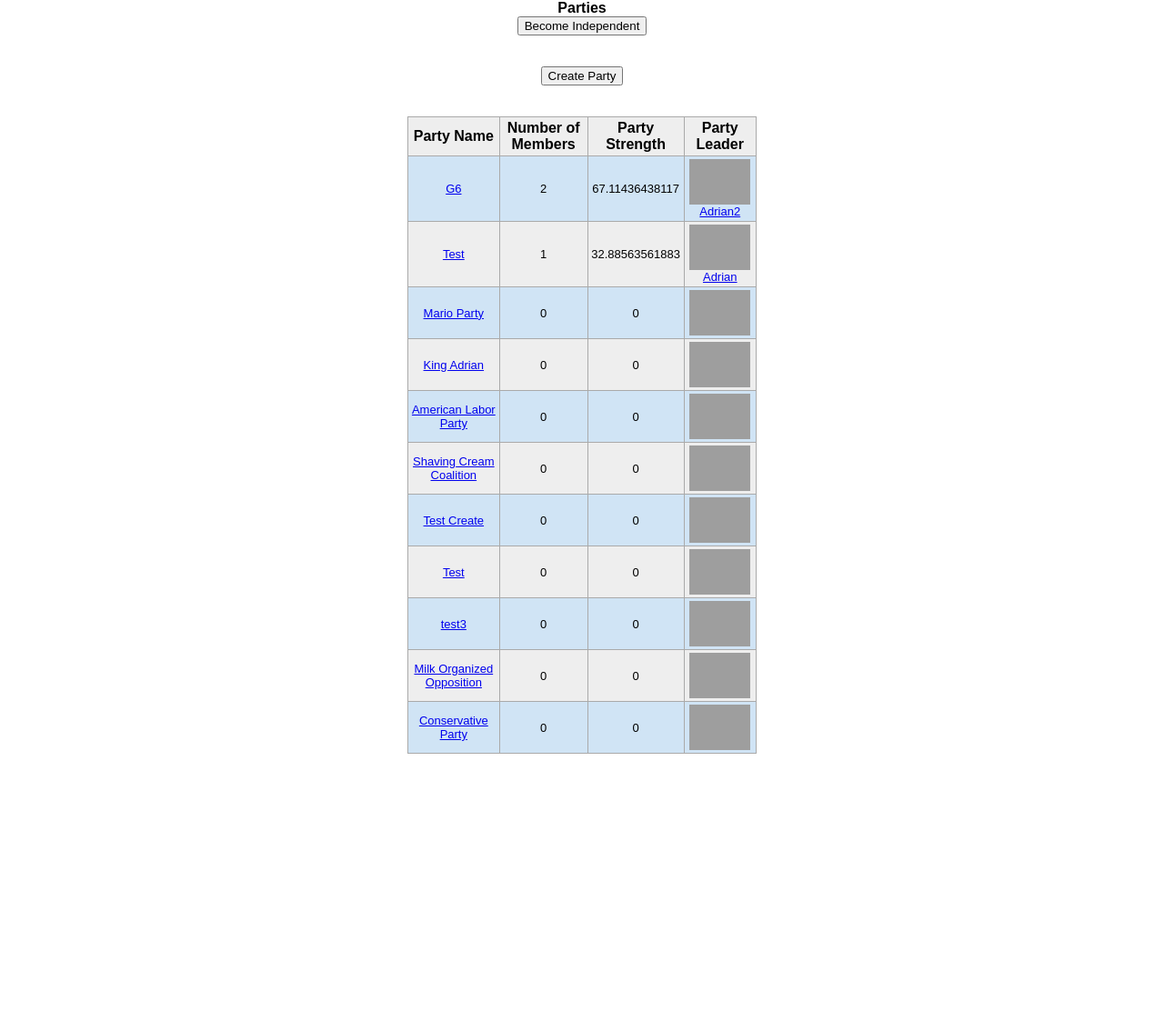
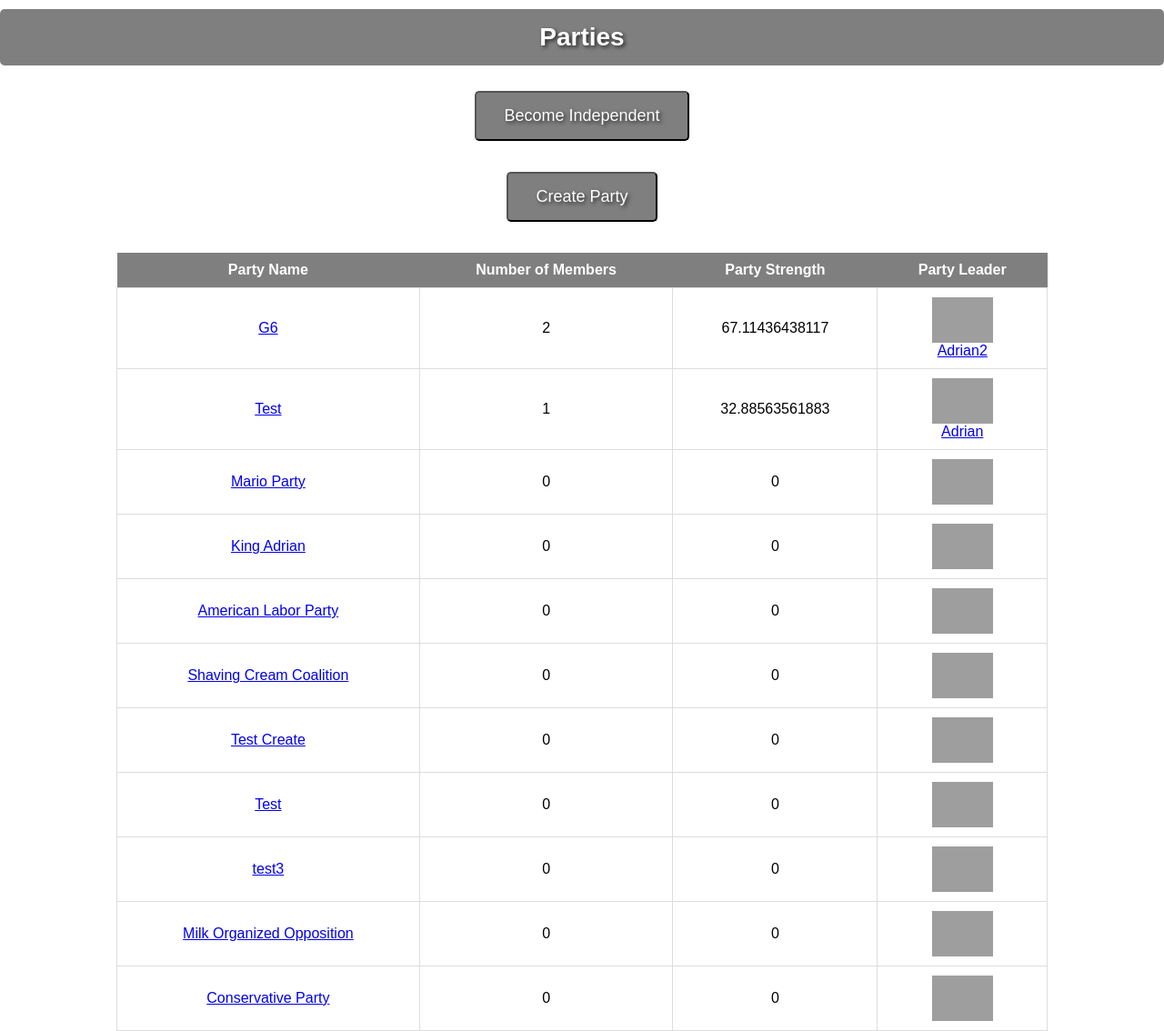
Before and after one commit to Adrianmk98/QuebecSimWebplatform, a PHP site: page /parties.php in a window 1280 px wide. Shown: the whole page at 91% size. Before the commit the page ends 829 px from the top, so only its background shows below. Run offline with PHP 8.4, Linux system fonts and the light colour scheme; data comes from the database, SQL or seed files in the repository; data that the repository does not hold is empty; grey boxes are pictures that could not be loaded.

Commit message:
-Changed table. Added style sheets

```diff
--- a/parties.php
+++ b/parties.php
@@ -13,6 +13,9 @@ $sqlhours = "UPDATE user SET hoursinactive =0 WHERE ID='$pid'";
 }
 ?>
  <meta name="viewport" content="width=device-width, initial-scale=1">
+<link rel="stylesheet" href="tableStyle.css">
+<link rel="stylesheet" href="headerStyle.css">
+<link rel="stylesheet" href="partyStyle.css">
 <style>
 
 body {
@@ -73,38 +76,22 @@ body {
   padding-left: 20px;
   padding-right: 20px;
 }
-table.blueTable {
-  border: 1px solid #1C6EA4;
-  background-color: #EEEEEE;
-  width: 30%;
-  text-align: center;
-  border-collapse: collapse;
-}
-table.blueTable td, table.blueTable th {
-  border: 1px solid #AAAAAA;
-  padding: 3px 2px;
-}
-table.blueTable tbody td {
-  font-size: 13px;
-}
-table.blueTable tr:nth-child(even) {
-  background: #D0E4F5;
-}
+
 </style>
 
 <?php
 
 
 ?><center><strong><?php
-echo "Parties"; ?> </strong><br>
+echo "<h2>Parties</h2>"; ?> </strong><br>
  <?php
 
    $self = $_SERVER['PHP_SELF'];
 ?><center>
               <form action=<?php echo $self ?> method="POST">
-                  <button type="submit" name="beindy">Become Independent</button><br><br></form>
+                  <button class='partyButton' type="submit" name="beindy">Become Independent</button><br><br></form>
                   <form action=createparty.php method="POST">
-                  <button type="submit" name="cparty">Create Party</button><br><br></form>
+                  <button class='partyButton' type="submit" name="cparty">Create Party</button><br><br></form>
                   </form></center>
 <?php
 if ((isset($_POST['beindy'])))
@@ -148,7 +135,7 @@ $partstrentot = $partstrentot['SUM(state_influ)'];
 
 while($prows[] = mysqli_fetch_assoc($part));
 ?>
-<table class="blueTable">
+<table>
      <tbody>
          <tr>
              <th>
```
